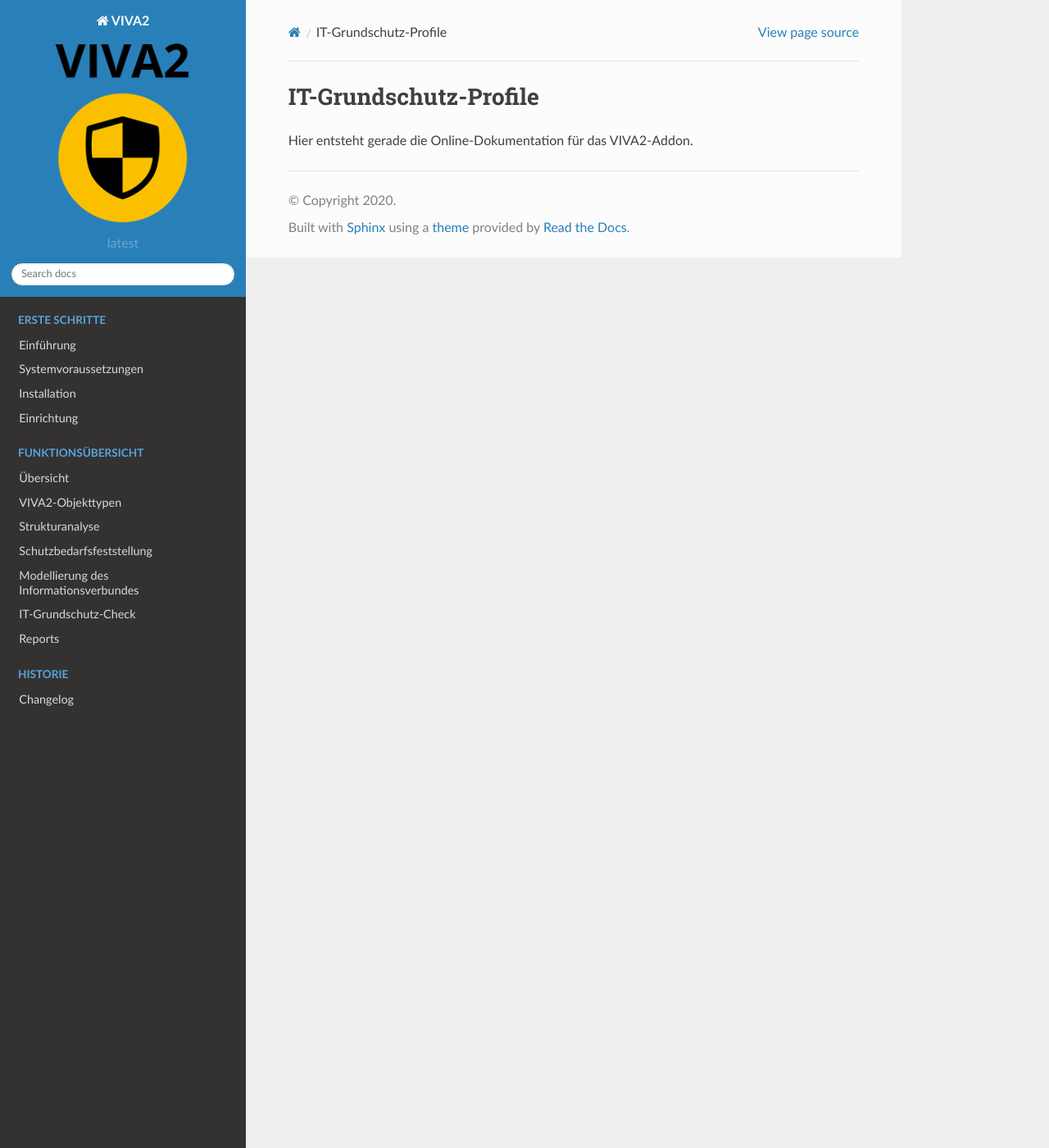
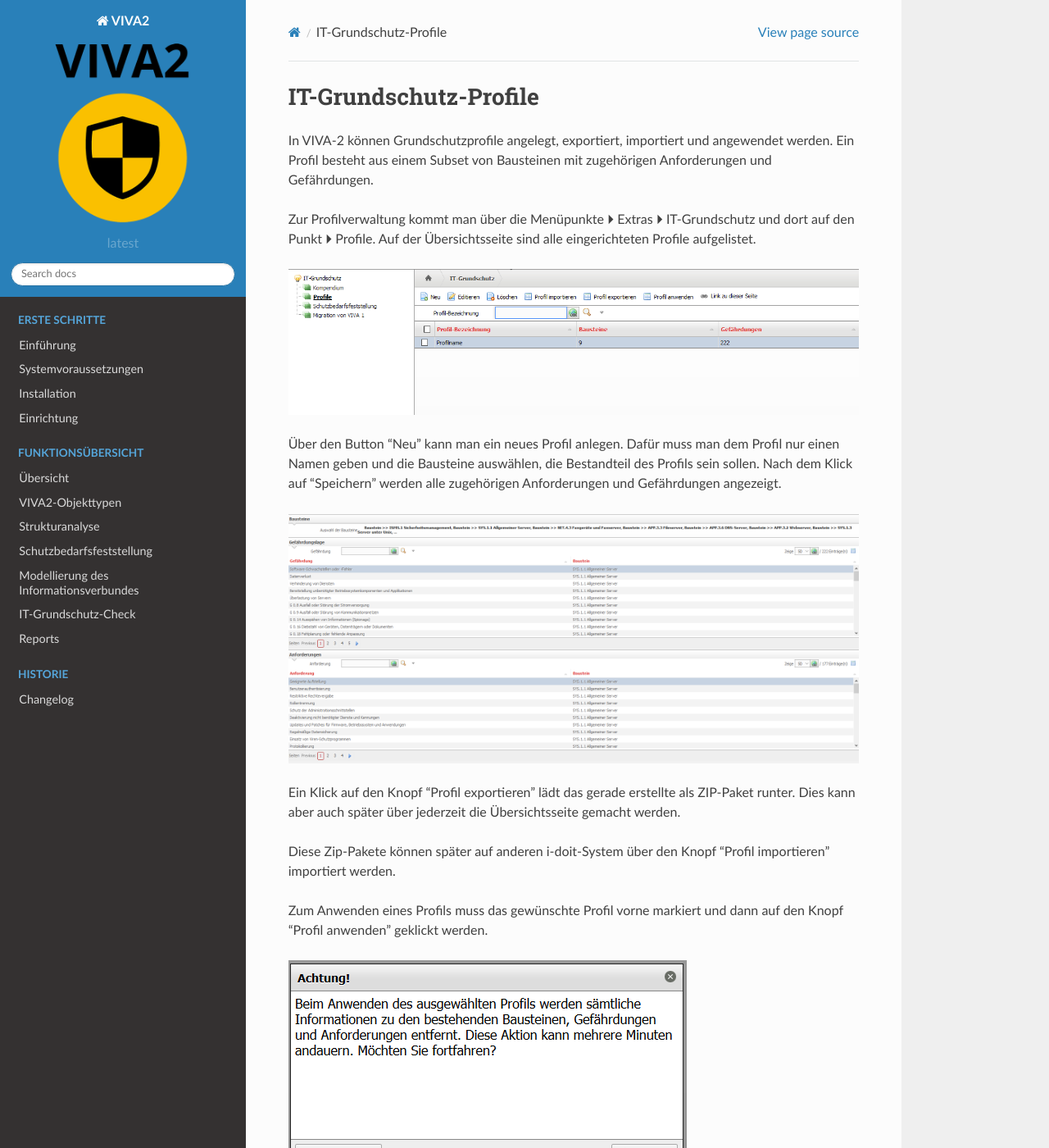
Before and after one commit to becon-de/isms.addon.docs, a Sphinx documentation site: the page built from doc/profile.rst, in a window 1280 px wide and 1400 px high. Shown: the whole window at 82% size. Built offline with Sphinx 7.4.7 and the Read the Docs theme 2.0.0, drawn with Linux system fonts in a browser that asks for light colours; some of the changed text lies outside the part shown.

Commit message:
VIVA-63: Add content to profiles page, add some corrections

```diff
--- a/doc/objekttypen.rst
+++ b/doc/objekttypen.rst
@@ -153,7 +153,7 @@
 **Allgemein** *(i-doit Standardkategorie)*
     Gehört zu jedem Objekt.
 **IT-Grundschutz (Zielobjekte)**
-    Diese Kategoriegruppierung dient der Zuordnung zum Informationsverbund, der Schutzbedarfsfeststellung, der Zuordnung von Bausteinen und dem IT-Grundschutz-Check (s. :ref:`Zielobjektgruppe` für eine ausführlichere Beschreibung).
+    Diese Kategoriegruppierung dient der Zuordnung zum Informationsverbund, der Schutzbedarfsfeststellung, der Zuordnung von Bausteinen und dem IT-Grundschutz-Check (s. `Zielobjektgruppe <#objekttyp-zielobjektgruppe>`_ für eine ausführlichere Beschreibung).
 **Kommunikationsverbindung**
     Hier kann dokumentiert werden, welche Objekte oder Objektgruppen diese Kommunikationsverbindung verwenden. Von diesen Objekten wird der Schutzbedarf dann (nach dem Maximumprinzip) auf die Kommunikationsverbindung vererbt. Außerdem kann zur Veranschaulichung der Netzplan mit der hervorgehobenen Kommunikationsverbindung verlinkt werden.
 **Kontaktzuweisung** *(i-doit Standardkategorie)*
--- a/doc/profile.rst
+++ b/doc/profile.rst
@@ -2,4 +2,24 @@
 IT-Grundschutz-Profile
 ######################
 
-Hier entsteht gerade die Online-Dokumentation für das VIVA2-Addon.
+In VIVA-2 können Grundschutzprofile angelegt, exportiert, importiert und angewendet werden. Ein Profil besteht aus einem Subset von Bausteinen mit zugehörigen Anforderungen und Gefährdungen.
+
+Zur Profilverwaltung kommt man über die Menüpunkte |pfeil| Extras |pfeil| IT-Grundschutz und dort auf den Punkt |pfeil| Profile. Auf der Übersichtsseite sind alle eingerichteten Profile aufgelistet.
+
+.. image:: img/profile1.png
+
+Über den Button "Neu" kann man ein neues Profil anlegen. Dafür muss man dem Profil nur einen Namen geben und die Bausteine auswählen, die Bestandteil des Profils sein sollen. Nach dem Klick auf "Speichern" werden alle zugehörigen Anforderungen und Gefährdungen angezeigt.
+
+.. image:: img/profile2.png
+
+Ein Klick auf den Knopf "Profil exportieren" lädt das gerade erstellte als ZIP-Paket runter. Dies kann aber auch später über jederzeit die Übersichtsseite gemacht werden.
+
+Diese Zip-Pakete können später auf anderen i-doit-System über den Knopf "Profil importieren" importiert werden.
+
+Zum Anwenden eines Profils muss das gewünschte Profil vorne markiert und dann auf den Knopf "Profil anwenden" geklickt werden.
+
+.. image:: img/profile3.png
+
+Diese Warnung sollte auf jedenfall beachtet werden, es werden wirklich alle Bausteine, Gefährdungen und Anforderungen gelöscht und danach die Bausteine, Gefährdungen und Anforderungen aus dem Profile importiert.
+
+.. |pfeil| unicode:: U+23F5
--- a/doc/uebersicht.rst
+++ b/doc/uebersicht.rst
@@ -6,7 +6,7 @@
 
 * `Baustein <objekttypen.html#objekttyp-baustein>`_
 * `Anforderung <objekttypen.html#objekttyp-anforderung>`_
-* `Gefährdung <objekttypen.html#objekttyp-gefaehrdung>`_
+* `Gefährdung <objekttypen.html#objekttyp-gefahrdung>`_
 * `Informationsverbund <objekttypen.html#objekttyp-informationsverbund>`_
 * `Zielobjektgruppe <objekttypen.html#objekttyp-zielobjektgruppe>`_
 * `Kommunikationsverbindung <objekttypen.html#objekttyp-kommunikationsverbindung>`_
@@ -19,7 +19,7 @@
 
 .. image:: img/objekttypen.png
 
-In der :doc:`schutzbedarfsfeststellung` können die Schutzbedarfe definiert und begründet und die Vererbung des Schutzbedarfs in der grafischen Darstellung nachvollzogen und verändert werden.
+In der :doc:`schutzbedarfsfeststellung` können die Schutzbedarfe definiert und begründet werden. Außerdem kann die Vererbung des Schutzbedarfs in der grafischen Darstellung nachvollzogen und verändert werden.
 
 
 Im Rahmen der :doc:`modellierung` müssen dem Informationsverbund und den Zielobjekten/Zielobjektgruppen die entsprechenden Bausteine zugeordnet und den Bausteinen die Hauptansprechpartner zugewiesen werden.
```
Also changed, not shown: other parts of doc/objekttypen.rst (+2 -2 lines), doc/img/profile1.png (added), doc/img/profile2.png (added), doc/img/profile3.png (added).
